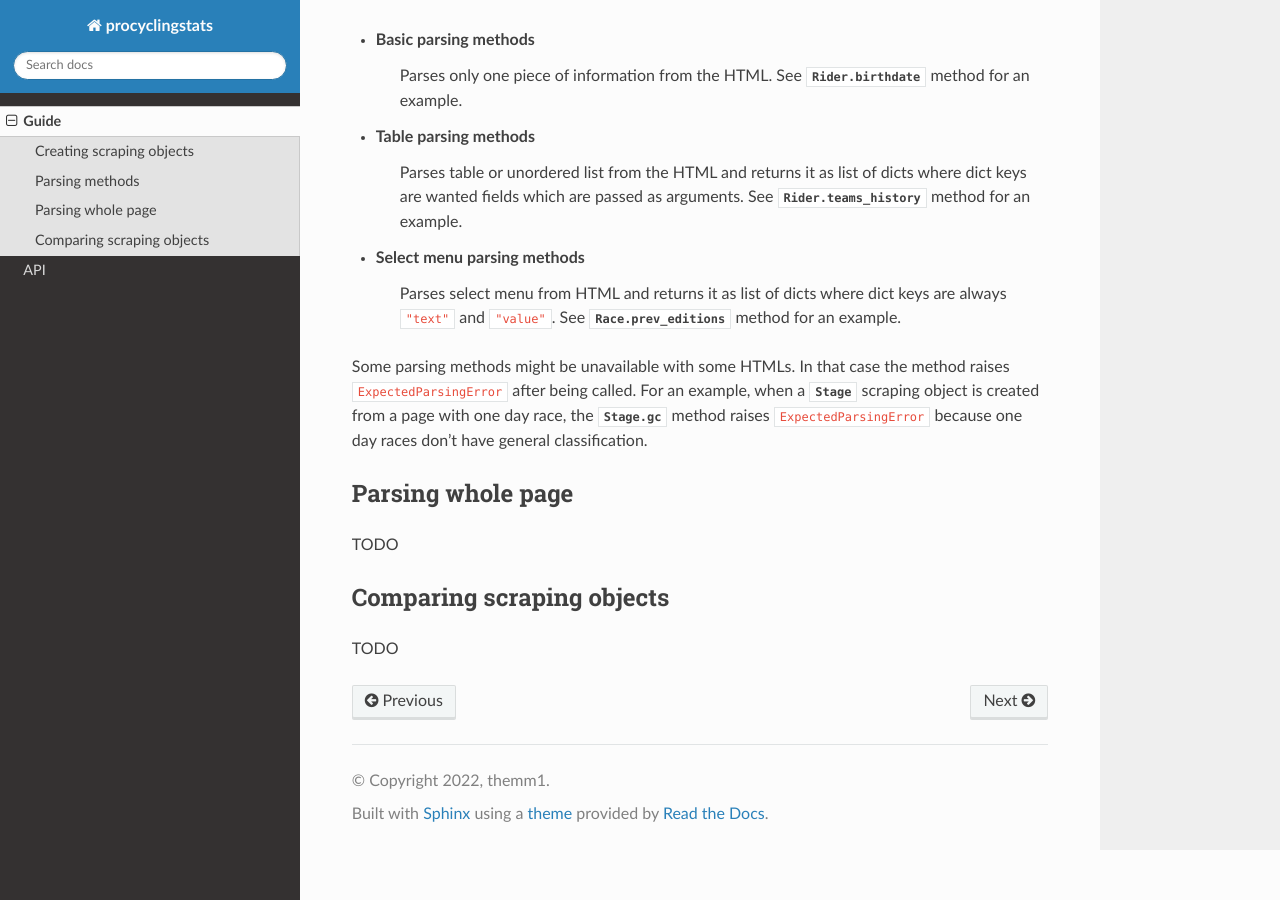
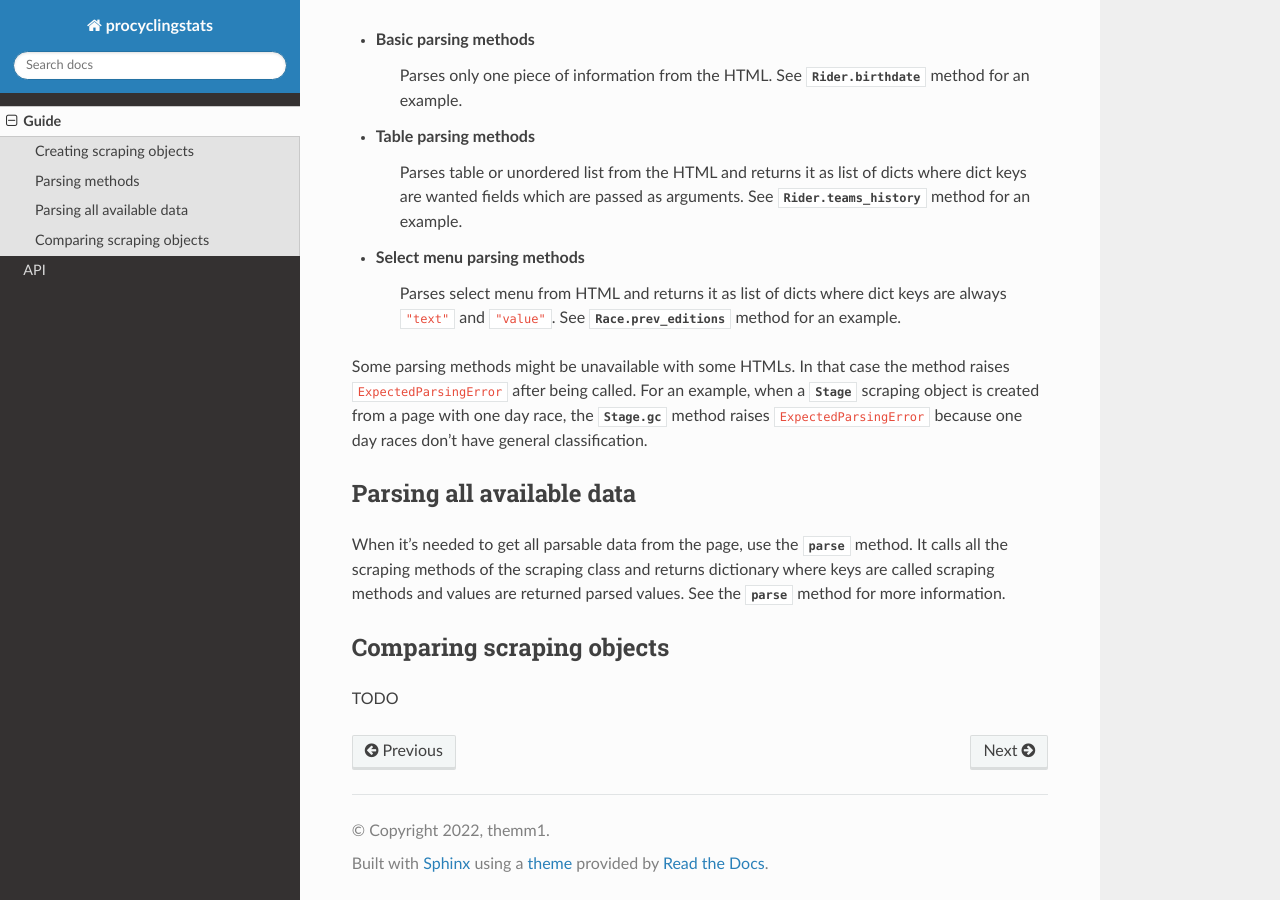
Before and after one commit to themm1/procyclingstats, a Sphinx documentation site: the page built from docs/source/guide.rst, in a window 1280 px wide and 900 px high, scrolled down 831 px. Built offline with Sphinx 7.4.7 and the Read the Docs theme 2.0.0, drawn with Linux system fonts in a browser that asks for light colours.

Commit message:
Parsing all available data added to guide.rst

```diff
--- a/docs/source/guide.rst
+++ b/docs/source/guide.rst
@@ -70,11 +70,15 @@ created from a page with one day race, the
 ``ExpectedParsingError`` because one day races don't have general
 classification.
 
-
-Parsing whole page
+Parsing all available data
 ------------------
 
-TODO
+When it's needed to get all parsable data from the page, use the
+:class:`parse <procyclingstats.scraper.Scraper.parse>` method. It calls all
+the scraping methods of the scraping class and returns dictionary where keys
+are called scraping methods and values are returned parsed values. See the
+:class:`parse <procyclingstats.scraper.Scraper.parse>` method for more
+information.
 
 Comparing scraping objects
 --------------------------
```
Also changed, not shown: 1 other file.
